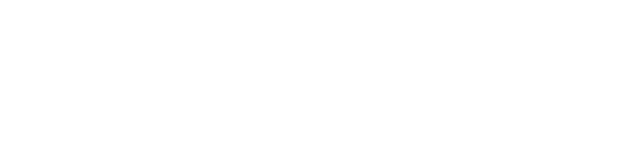
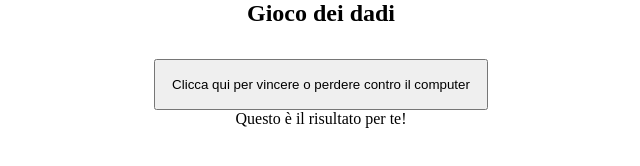
Before and after one commit to EligioBiasi/js-mail-dadi, a plain HTML site: page index.html in a window 1280 px wide. Shown: the whole page, without its empty margins (319-959 px from the left). Drawn offline with Linux system fonts and the light colour scheme.

Commit message:
dice game set up

```diff
--- a/index.html
+++ b/index.html
@@ -9,7 +9,17 @@
 </head>
 <body>
     <main>
-
+        <!-- dadi -->
+        <section>
+            <h1>Gioco dei dadi</h1>
+            <div>
+                <button id="button">Clicca qui per vincere o perdere contro il computer</button>
+            </div>
+            <div>
+                <p id="outputhuman">Questo è il risultato per te!</p>
+                <p id="outputcomputer"></p>
+            </div>
+        </section>
     </main>
 
 
--- a/script.js
+++ b/script.js
@@ -0,0 +1,8 @@
+// Gioco dei dadi
+// Generare un numero random da 1 a 6, sia per il giocatore sia per il computer.
+Math.floor(Math.random() * 6) + 1;
+document.getElementById('button').addEventListener('click',function(){
+    document.getElementById('outputhuman').innerHTML=(Math.floor(Math.random() * 6) + 1);
+}
+)
+// Stabilire il vincitore, in base a chi fa il punteggio più alto.
--- a/style.css
+++ b/style.css
@@ -3,3 +3,20 @@
     margin: 0;
     box-sizing: border-box;
 }
+
+main{
+    width: 1200px;
+    margin: 0 auto;
+}
+
+section{
+    text-align: center;
+}
+
+h1{
+    margin-bottom: 2rem;
+}
+
+button{
+    padding: 1rem;
+}
```
